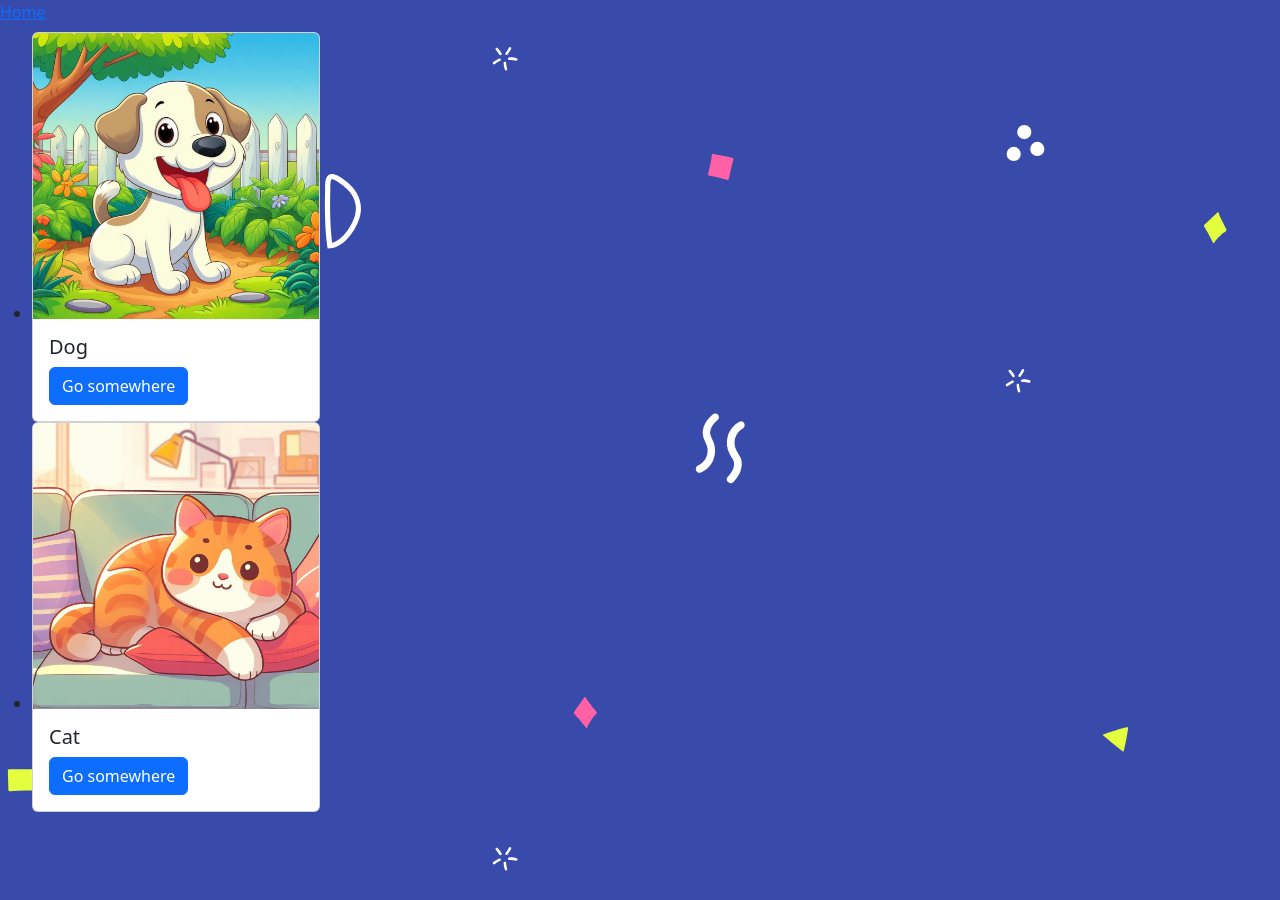
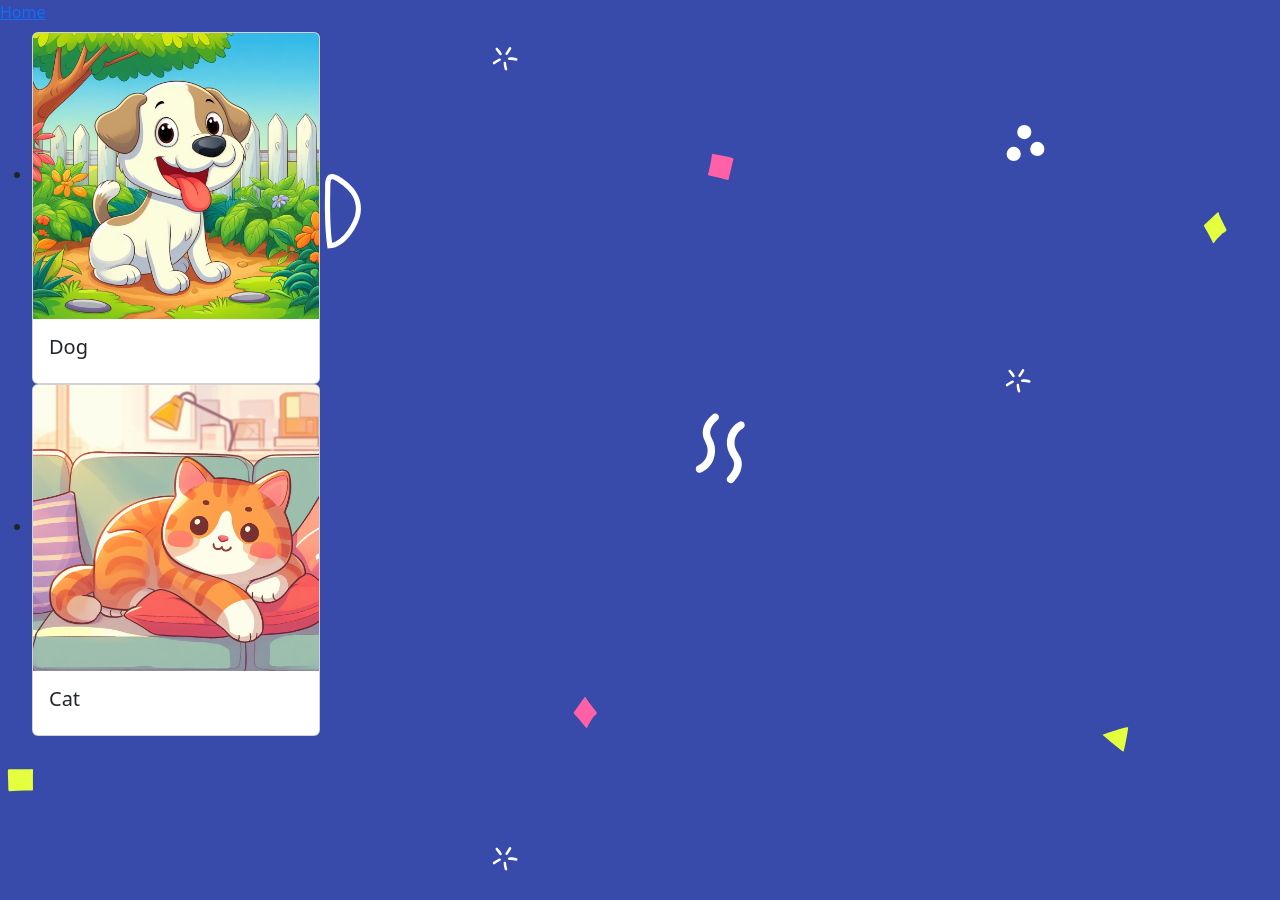
Before and after one commit to exicarus/exicarus.github.io, a Jekyll site: the page built from index.md, in a window 1280 px wide. Built offline with Jekyll 4.4.1, drawn with Linux system fonts in a browser that asks for light colours.

Commit message:
Update : Index.md

```diff
--- a/index.md
+++ b/index.md
@@ -9,10 +9,11 @@
   {% for post in site.posts %}
     <li>
 <div class="card" style="width: 18rem;">
-  <img class="card-img-top" src="{{ post.image }}" alt="Card image cap">
+  <a href="{{ post.url }}">
+    <img class="card-img-top" src="{{ post.image }}" alt="Card image cap">
+  </a>
   <div class="card-body">
     <h5 class="card-title">{{ post.title }}</h5>
-    <a href="{{ post.url }}" class="btn btn-primary">Go somewhere</a>
   </div>
 </div>
     </li>
```
